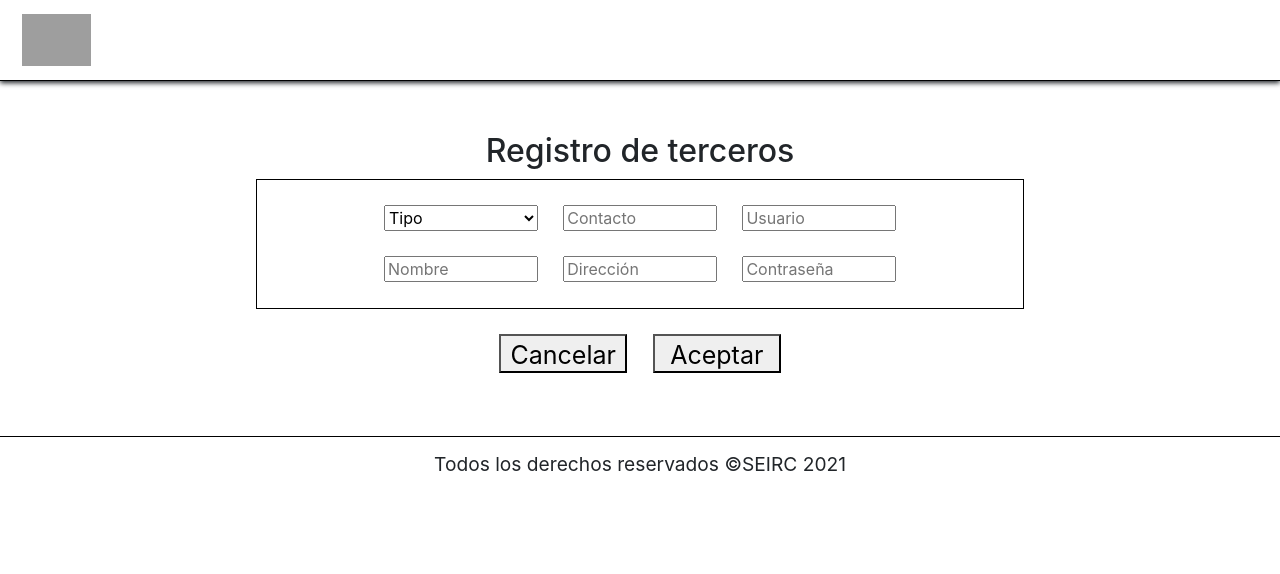
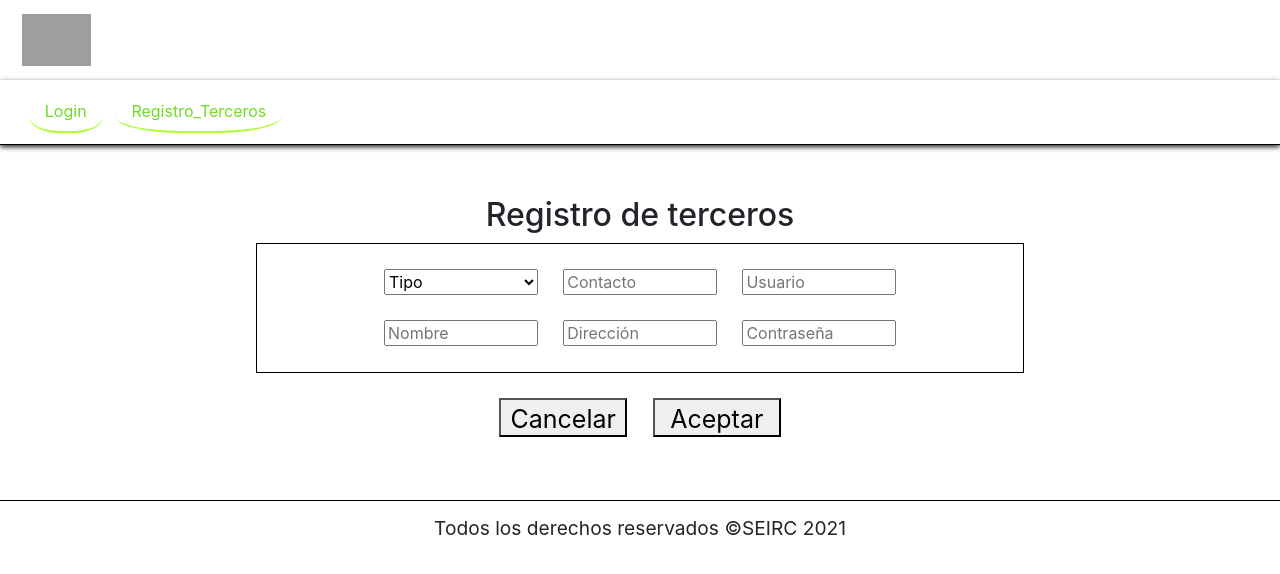
Before and after one commit to LeisyVasquez/SEIRC, a React (Create React App) app in the folder client/: page /register in a window 1280 px wide. Shown: the top 574 px of the page. Built offline with nearby package versions, Linux system fonts and the light colour scheme; grey boxes are pictures that could not be loaded.

Commit message:
Navbar añadido

```diff
--- /dev/null
+++ b/client/src/components/base/navbar.jsx
@@ -0,0 +1,23 @@
+import React from 'react';
+
+import { Nav } from 'react-bootstrap';
+
+import '../../styles/navbar.css';
+
+const Navbar = () => {
+    return (
+        <div className="navbar">
+            <Nav>
+                <Nav.Item>
+                    <Nav.Link href="/" className="navItem">Login</Nav.Link>
+                </Nav.Item>
+                <Nav.Item>
+                    <Nav.Link href="/register" className="navItem">Registro_Terceros</Nav.Link>
+                </Nav.Item>
+            </Nav>
+        </div>
+
+    )
+}
+
+export default Navbar;
--- a/client/src/pages/Login.jsx
+++ b/client/src/pages/Login.jsx
@@ -1,6 +1,7 @@
 import React from 'react';
 
 import Header from '../components/base/header'
+import Navbar from '../components/base/navbar'
 import Footer from '../components/base/footer'
 import Login from '../components/login'
 
@@ -8,6 +9,7 @@ const login = () => {
     return (
         <div>
             <Header />
+            <Navbar />
             <Login />
             <Footer />
         </div>
--- a/client/src/pages/ThirdPartyRegistration.jsx
+++ b/client/src/pages/ThirdPartyRegistration.jsx
@@ -1,17 +1,19 @@
 import React from 'react';
 
-import Header from '../components/base/header'
-import Footer from '../components/base/footer'
-import ThirdPartyRegistrationBody from '../components/thirdPartyRegistrationBody'
+import Header from '../components/base/header';
+import Footer from '../components/base/footer';
+import Navbar from '../components/base/navbar'
+import ThirdPartyRegistrationBody from '../components/thirdPartyRegistrationBody';
 
-const RegistroTerceros = () => {
+const ThirdPartyRegistration = () => {
     return (
-        <div className="RegistroTerceros">
+        <div className="thirdPartyRegistration">
             <Header />
+            <Navbar />
             <ThirdPartyRegistrationBody />
             <Footer />
         </div>
     )
 }
 
-export default RegistroTerceros;
+export default ThirdPartyRegistration;
--- a/client/src/styles/header.css
+++ b/client/src/styles/header.css
@@ -1,7 +1,4 @@
 .header{
-    border-bottom: 1px solid black;
-    box-shadow: 0px 2px 5px;
-    margin-bottom: 2vw;
     padding: 0.5vw;
 }
 
--- /dev/null
+++ b/client/src/styles/navbar.css
@@ -0,0 +1,19 @@
+.navbar{
+    margin-bottom: 2vw;
+    border-bottom: 1px solid black;
+    box-shadow: 0px 2px 5px;
+    height: 65px;
+}
+
+.navbar .navItem{
+    border-bottom: 2px solid greenyellow;
+    color: #70db24;
+    border-radius: 40%;
+    transition: 0.5s;
+
+    margin-left: 1vw;
+}
+
+.navbar .navItem:hover{
+    color: yellow;
+}
```
